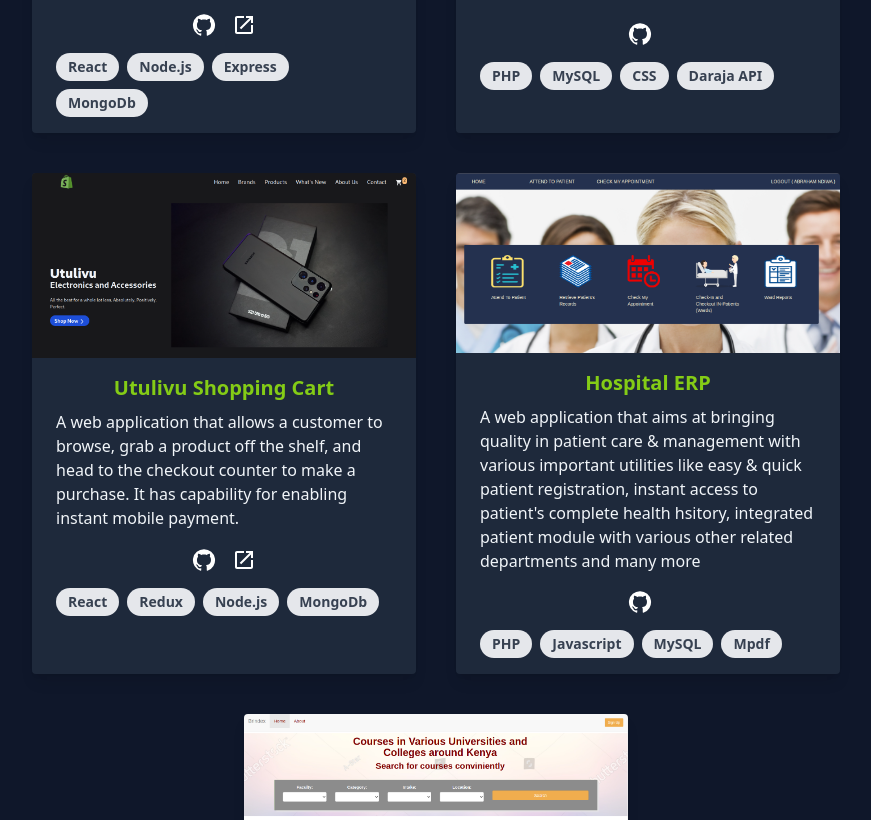
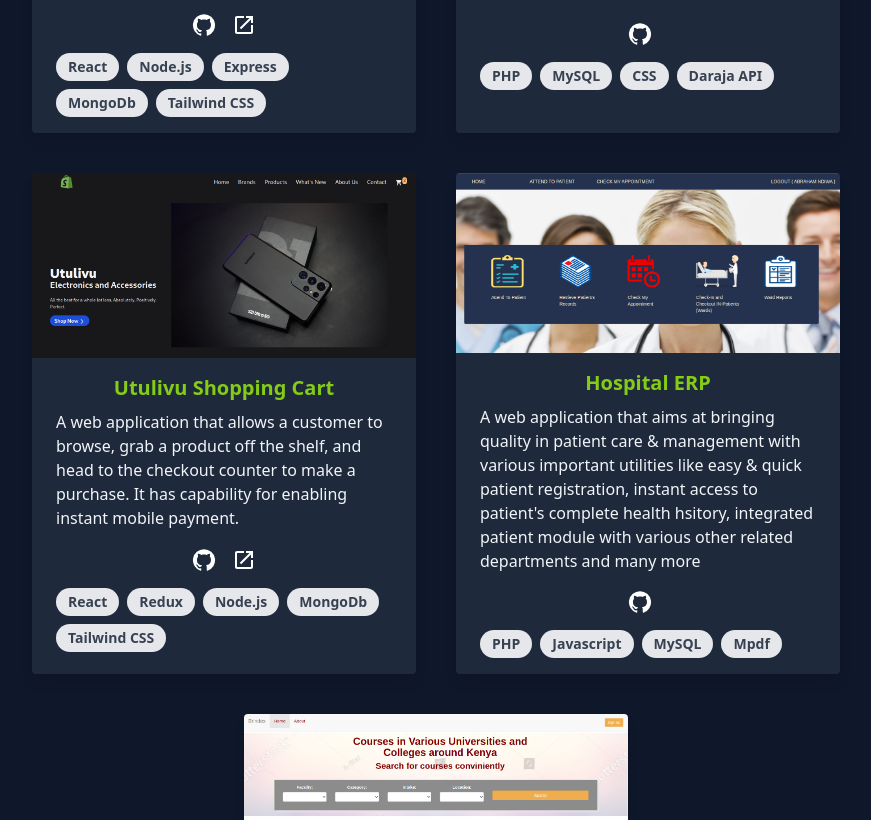
Before and after one commit to Benson306/my-portfolio, a React (Create React App) app: page / in a window 1280 px wide. Shown: the part 2171-2991 px from the top of the page, without its empty margins (204-1075 px from the left). Built offline with nearby package versions, Linux system fonts and the light colour scheme.

Commit message:
tailwind

```diff
--- a/src/components/Projects.js
+++ b/src/components/Projects.js
@@ -13,7 +13,7 @@ const Projects = ({projectsRef}) => {
             description="An ecommerce web application with Cart, User dashboard and working payment options available. It also has an admin panel for management of orders, deliveries, products and delivery Locations."
             github="https://github.com/Benson306/ecommerce"
             link="https://ecomm-test.onrender.com"
-            languages={["React","Node.js","Express","MongoDb"]}
+            languages={["React","Node.js","Express","MongoDb","Tailwind CSS"]}
         />
 
         <Card
@@ -31,7 +31,7 @@ const Projects = ({projectsRef}) => {
             description="A web application that allows a customer to browse, grab a product off the shelf, and head to the checkout counter to make a purchase. It has capability for enabling instant mobile payment."
             github="https://github.com/Benson306/Shopping_Cart"
             link="https://utulivucart.netlify.app"
-            languages={["React","Redux","Node.js","MongoDb"]}
+            languages={["React","Redux","Node.js","MongoDb", "Tailwind CSS"]}
         />
 
         <Card
```
